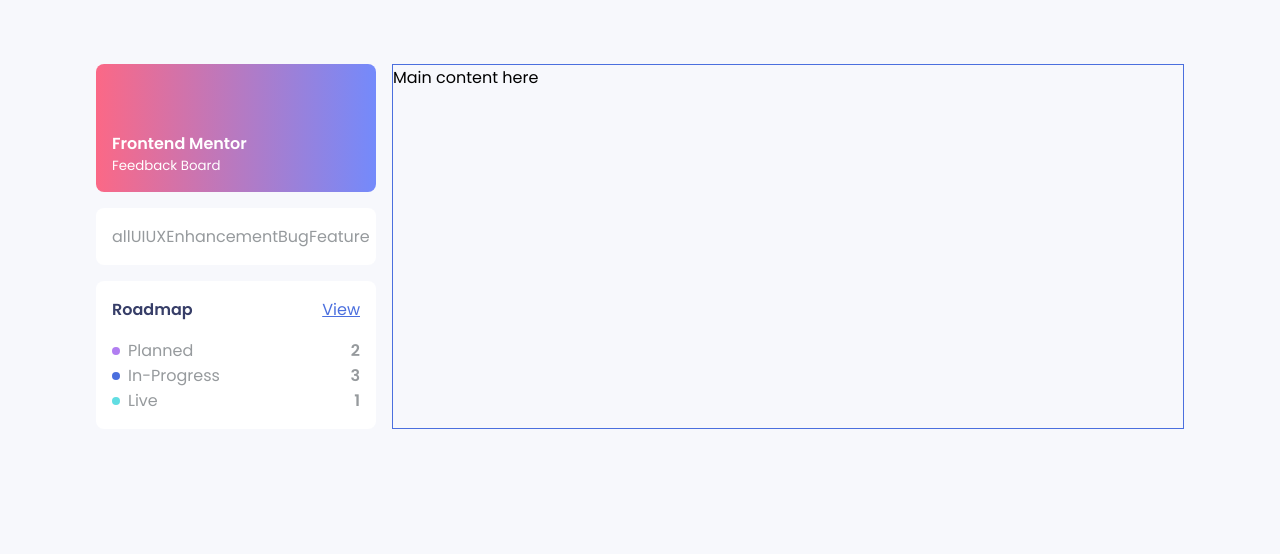
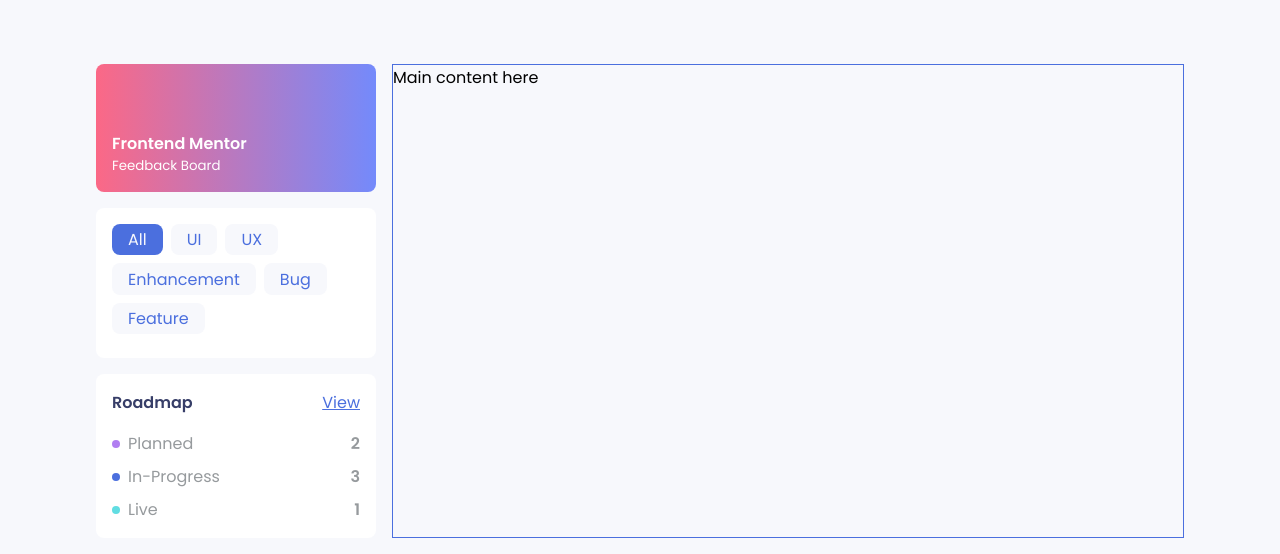
Before and after one commit to cziem/frontmentor-demo, a React (Create React App) app: page / in a window 1280 px wide. Shown: the top 554 px of the page. Built offline with nearby package versions, Linux system fonts and the light colour scheme.

Commit message:
complete the drawer

```diff
--- /dev/null
+++ b/src/components/Chips/chips.scss
@@ -0,0 +1,23 @@
+@import "../../styles/variables";
+
+.chips__main {
+  margin-right: $spacer-xs;
+  margin-bottom: $spacer-xs;
+  background-color: var(--bng-color);
+  padding: $spacer-xxs $spacer-s;
+  border-radius: $radius;
+  cursor: pointer;
+
+  p {
+    color: var(--primary);
+    text-transform: capitalize;
+  }
+}
+
+.active {
+  background-color: var(--primary);
+
+  p {
+    color: var(--bng-color);
+  }
+}
--- a/src/components/Chips/index.jsx
+++ b/src/components/Chips/index.jsx
@@ -0,0 +1,12 @@
+import React from "react";
+import "./chips.scss";
+
+const Chips = ({ text, active }) => {
+  return (
+    <div className={`chips__main ${active ? "active" : ""}`}>
+      <p>{text}</p>
+    </div>
+  );
+};
+
+export default Chips;
--- a/src/components/Drawer/drawer.scss
+++ b/src/components/Drawer/drawer.scss
@@ -25,6 +25,7 @@
     padding: $spacer-s;
     border-radius: $radius;
     margin-bottom: $spacer-s;
+    flex-wrap: wrap;
   }
 
   .roadmap {
@@ -49,6 +50,11 @@
         display: flex;
         justify-content: space-between;
         text-transform: capitalize;
+        cursor: pointer;
+
+        &:not(:first-child) {
+          margin-top: $spacer-xs;
+        }
 
         .roadmap__info {
           display: flex;
--- a/src/components/Drawer/index.jsx
+++ b/src/components/Drawer/index.jsx
@@ -1,6 +1,7 @@
 import React from "react";
 import { chipsetData } from "../../data/chipset.data";
 import { roadmapData } from "../../data/roadmap.data";
+import Chips from "../Chips";
 import "./drawer.scss";
 
 const Drawer = () => {
@@ -12,7 +13,11 @@
       </div>
       <div className="tags">
         {chipsetData.map((chipset) => (
-          <p>{chipset.name}</p>
+          <Chips
+            text={chipset.name}
+            active={chipset.active}
+            key={chipset.name}
+          />
         ))}
       </div>
       <div className="roadmap">
@@ -23,7 +28,7 @@
 
         <ul className="roadmap__list">
           {roadmapData.map((roadmap) => (
-            <li className="list__item">
+            <li className="list__item" key={roadmap.text}>
               <div className="roadmap__info">
                 <span className={`indicator ${roadmap.text}`} />
                 <p>{roadmap.text}</p>
--- a/src/styles/_variables.scss
+++ b/src/styles/_variables.scss
@@ -11,6 +11,7 @@
 }
 
 // SCSS Variables
+$spacer-xxs: 0.2em;
 $spacer-xs: 0.5em;
 $spacer-s: 1em;
 $spacer-m: 2em;
```
